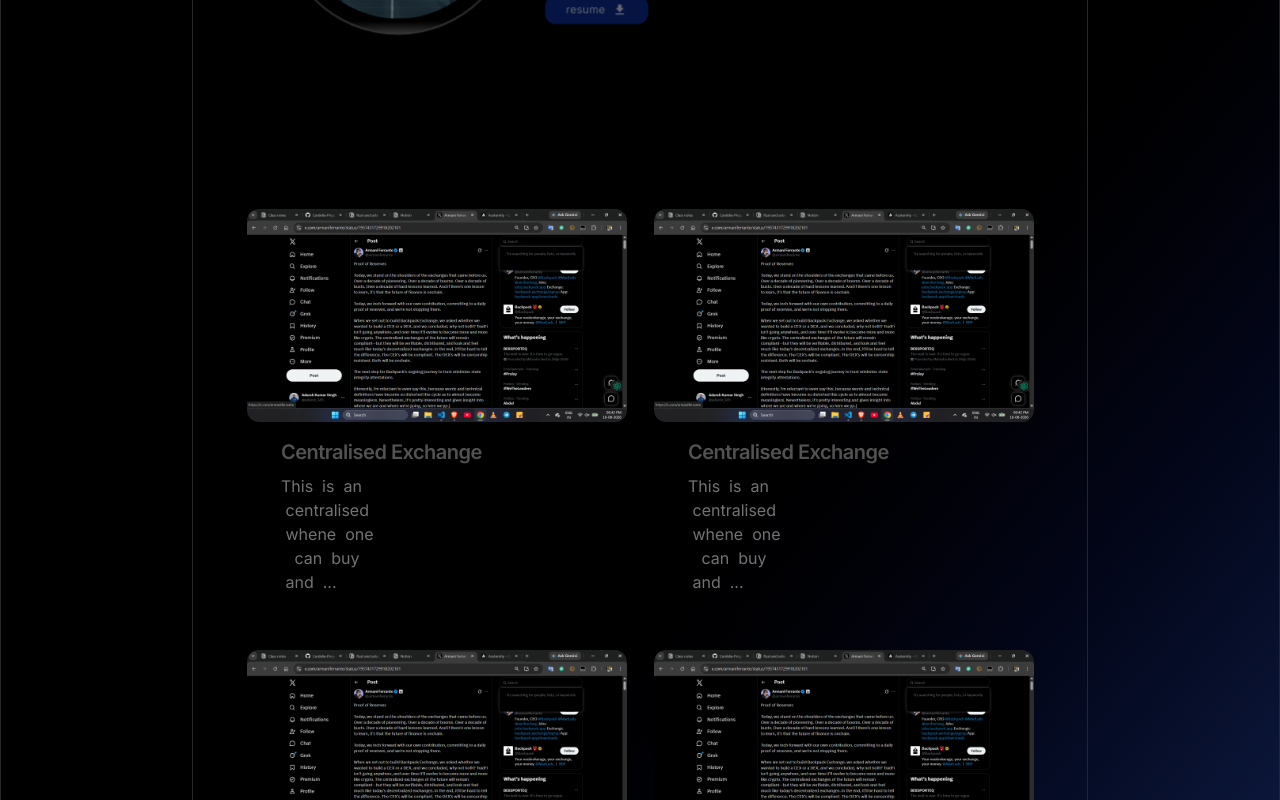
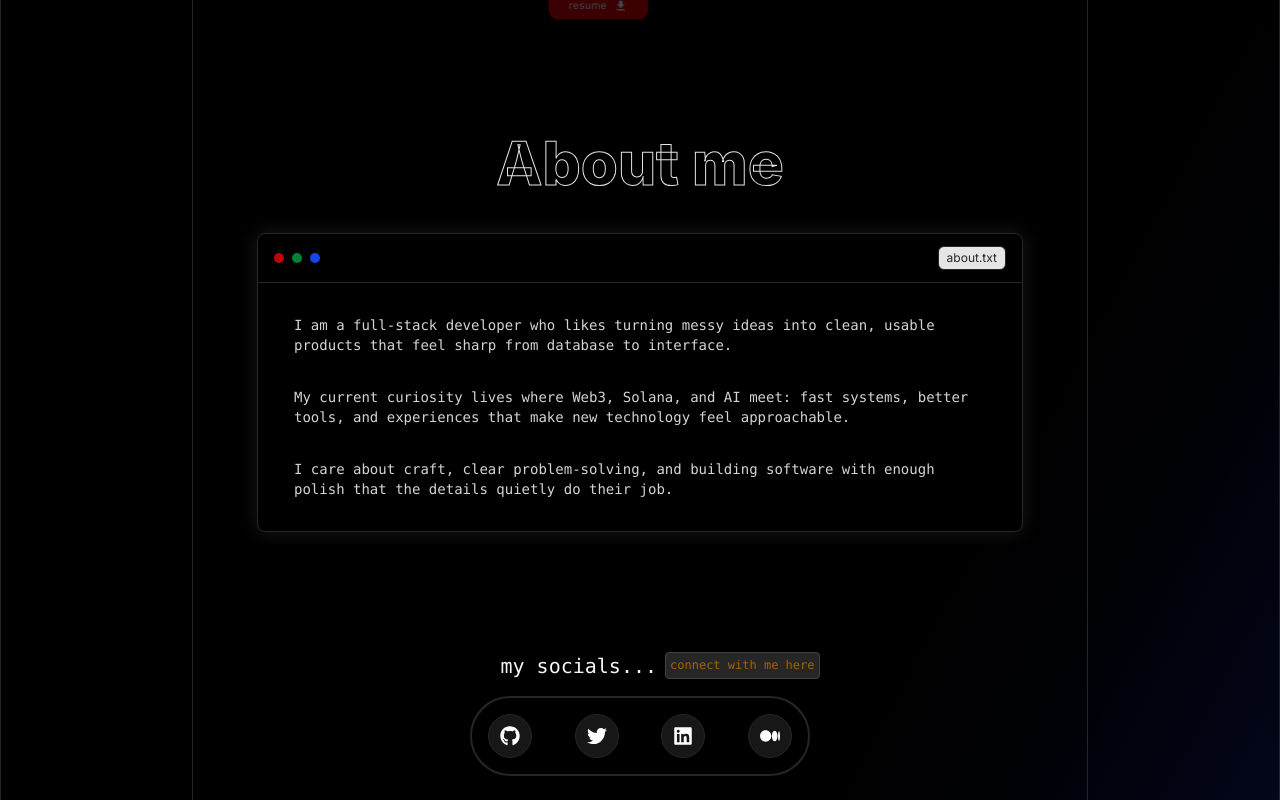
Before and after one commit to adarshkumar-stack/portfolio, a Next.js app: page / in a window 1280 px wide. Shown: the part 360-1160 px from the top of the page. Built offline with nearby package versions, Linux system fonts and the light colour scheme.

Commit message:
added socials

```diff
--- /dev/null
+++ b/app/components/about.tsx
@@ -0,0 +1,59 @@
+"use client"
+
+import { motion, useScroll, useTransform } from "motion/react"
+import { useRef, useState } from "react"
+
+export default function About() {
+    const ref = useRef(null)
+    const [activeBioTab, setActiveBioTab] = useState<"human" | "config">("human")
+    const { scrollYProgress } = useScroll({
+        target: ref,
+        offset: ["start end", "end start"]
+    })
+    const opacityContent = useTransform(scrollYProgress, [0,0.2,0.8,1], [0,1,1,0])
+    const scaleValue = useTransform(scrollYProgress, [0,0.2,0.8,1], [0.8,1,1, 0.8])
+
+    return (
+        <motion.div
+            ref={ref}
+            style={{
+                opacity: opacityContent,
+                scale: scaleValue,
+            }}
+            initial={{
+
+            }}
+            className="mt-20 mx-10">
+            <h1 className="text-6xl mx-auto w-fit font-extrabold text-black [-webkit-text-stroke:1px_#e5e5e5] ">
+                About me
+            </h1>
+            <div className="mx-auto mt-10 flex w-full max-w-5xl flex-col gap-8 px-4 text-neutral-200 sm:px-6">
+                <section className="rounded-lg border border-neutral-800 bg-black shadow-[0_0_20px_rgba(255,255,255,0.1)]">
+                    <div className="flex items-center justify-between border-b border-neutral-800 px-4 py-3">
+                        <div className="flex items-center gap-2">
+                            <span className="h-2.5 w-2.5 rounded-full bg-red-700" />
+                            <span className="h-2.5 w-2.5 rounded-full bg-green-700" />
+                            <span className="h-2.5 w-2.5 rounded-full bg-blue-700" />
+                        </div>
+                        <div className="flex rounded-md border bg-neutral-200 py-[3px] px-2 text-xs text-neutral-800">
+                            about.txt
+                        </div>
+                    </div>
+                    <div className="min-h-[220px] px-5 py-6 sm:px-7">
+                        <div className="space-y-8 text-base leading-8 text-neutral-300 sm:text-lg p-2">
+                            <p className="text-sm font-mono">
+                                I am a full-stack developer who likes turning messy ideas into clean, usable products that feel sharp from database to interface.
+                            </p>
+                            <p className="text-sm font-mono">
+                                My current curiosity lives where Web3, Solana, and AI meet: fast systems, better tools, and experiences that make new technology feel approachable.
+                            </p>
+                            <p className="text-sm font-mono">
+                                I care about craft, clear problem-solving, and building software with enough polish that the details quietly do their job.
+                            </p>
+                        </div>
+                    </div>
+                </section>
+            </div>
+        </motion.div>
+    )
+}
--- a/app/components/header.tsx
+++ b/app/components/header.tsx
@@ -24,6 +24,7 @@ export default function Header({title, description, width}: {
 
     const opacityContent = useTransform(scrollYProgress, [0,0.5,1], [0, 1, 0])
     const scaleValue = useTransform(scrollYProgress, [0.5,1], [1, 0.8])
+    const translateHeight = useTransform(scrollYProgress, [0.5, 1], [25, -200])
 
     return(
         <motion.div
@@ -31,7 +32,7 @@ export default function Header({title, description, width}: {
             style={{
                 marginLeft: 20,
                 opacity: opacityContent,
-                scale: scaleValue
+                scale: scaleValue,
             }}
             className="pt-16 px-5 flex items-center"
         >
@@ -42,6 +43,9 @@ export default function Header({title, description, width}: {
                     opacity: 0,
                     filter: "blur(5px)",
                     rotate: 300
+                }}
+                style={{
+                    y: translateHeight
                 }}
                 animate={{
                     x: 0,
@@ -135,7 +139,7 @@ export default function Header({title, description, width}: {
                         }}
 
                         key={index}
-                        className="text-shadow-xs text-md text-neutral-500">
+                        className="text-shadow-xs text-md text-neutral-400">
                             {str} &nbsp;
                     </motion.span>)}
                 </div>
@@ -153,7 +157,7 @@ export default function Header({title, description, width}: {
                     transition={{
                         duration: 0.3
                     }}
-                    className="mt-8 px-6 py-2 bg-blue-700/65 text-blue-100 rounded-xl hover:bg-blue-700/55 transition-colors duration-100 cursor-pointer text-xs tracking-wide flex items-center justify-center gap-2">
+                    className="mt-8 px-6 py-2 bg-red-700 text-blue-100 rounded-xl hover:bg-red-500/75 transition-colors duration-100 cursor-pointer text-xs tracking-wide flex items-center justify-center gap-2">
                     <span>
                         resume
                     </span>
--- /dev/null
+++ b/app/components/prevabout.tsx
@@ -0,0 +1,31 @@
+"use client"
+
+import { motion, useScroll, useTransform } from "motion/react"
+import { useRef } from "react"
+
+export default function About() {
+    const ref = useRef(null)
+    const { scrollYProgress } = useScroll({
+        target: ref,
+        offset: ["start end", "end start"]
+    })
+    const opacityContent = useTransform(scrollYProgress, [0,0.2,0.8,1], [0,1,1,0])
+    const scaleValue = useTransform(scrollYProgress, [0,0.2,0.8,1], [0.8,1,1, 0.8])
+
+    return (
+        <motion.div
+            ref={ref}
+            style={{
+                opacity: opacityContent,
+                scale: scaleValue,
+            }}
+            initial={{
+
+            }}
+            className="mt-20">
+            <h1 className="text-6xl mx-auto w-fit font-extrabold text-black [-webkit-text-stroke:1px_#e5e5e5] ">
+                About me
+            </h1>
+        </motion.div>
+    )
+}
--- /dev/null
+++ b/app/components/socials.tsx
@@ -0,0 +1,81 @@
+"use client"
+
+import {  useRef } from 'react'
+import { motion, useMotionValue, useTransform, useSpring, type MotionValue } from 'motion/react'
+import type { IconType } from 'react-icons'
+import { FaGithub, FaTwitter, FaLinkedin, FaMedium } from 'react-icons/fa6'
+
+export default function Socials() {
+  const mouseX = useMotionValue(Infinity)
+
+  return (
+    <div className='m-30 flex flex-col justify-center items-center'>
+        <div className=" text-xl text-neutral-100 pl-10  font-mono lowercase flex gap-2 items-center justify-center">
+            My socials...
+            <span className='bg-neutral-800 border border-neutral-700 p-1 text-[12px] rounded-sm text-yellow-700'>
+                connect with me here
+            </span>
+        </div>
+        <div
+            onMouseMove={(e) => mouseX.set(e.pageX)}
+            onMouseLeave={() => mouseX.set(Infinity)}
+            className="flex items-center justify-between mx-auto m-4 h-20 bg-black border-2 border-neutral-800 rounded-full w-85"
+        >
+            <DockIcon index={0} mouseX={mouseX} icon={FaGithub} label="GitHub" href="https://github.com" />
+            <DockIcon index={1} mouseX={mouseX} icon={FaTwitter} label="Twitter / X" href="https://x.com" />
+            <DockIcon index={2} mouseX={mouseX} icon={FaLinkedin} label="LinkedIn" href="https://linkedin.com" />
+            <DockIcon index={3} mouseX={mouseX} icon={FaMedium} label="Medium" href="https://medium.com" />
+        </div>
+    </div>
+  )
+}
+
+function DockIcon({ mouseX, icon: Icon, label, href, index }: DockIconProps) {
+    const ref = useRef<HTMLAnchorElement>(null)
+    const distance = useTransform(mouseX, (val) => {
+        const bounds = ref.current?.getBoundingClientRect() ?? { x: 0, width: 0 }
+        return val - bounds.x - bounds.width / 2
+    })
+    const widthSync = useTransform(distance, [-120, 0, 120], [44, 68, 44])
+    const width = useSpring(widthSync, { mass: 0.1, stiffness: 200, damping: 15 })
+
+    return (
+        <motion.a
+            ref={ref}
+            href={href}
+            target="_blank"
+            rel="noopener noreferrer"
+            initial={{
+                x: -20 * index,
+                opacity: 0
+            }}
+            animate={{
+                x: 0,
+                opacity: 1
+            }}
+            transition={{
+                duration: 0.3,
+                delay: index * 0.1,
+                ease: "easeInOut"
+            }}
+            style={{
+                width,
+                height: width
+            }}
+            className="relative m-4 flex items-center justify-center bg-neutral-900 border border-neutral-800 rounded-full text-white hover:text-red-700 hover:bg-neutral-800 transition-colors group"
+            >
+            <Icon className="text-xl" />
+            <span className="absolute -top-9 opacity-0 group-hover:opacity-100 transition-opacity bg-black border border-neutral-800 text-neutral-300 text-xs px-2 py-1 rounded whitespace-nowrap pointer-events-none">
+                {label}
+            </span>
+        </motion.a>
+    )
+}
+
+type DockIconProps = {
+    mouseX: MotionValue<number>
+    icon: IconType
+    label: string
+    href: string
+    index: number
+}
--- a/app/layout.tsx
+++ b/app/layout.tsx
@@ -17,7 +17,7 @@ export default function RootLayout({
   return (
     <html lang="en" className={inter.className}>
       <body className="min-h-screen bg-linear-to-br from-black via-black to-blue-950 border  border-neutral-800 antialiased">
-        <div className="mx-auto flex min-h-screen w-full max-w-4xl flex-col border border-neutral-800">
+        <div className="mx-auto flex min-h-screen w-full max-w-4xl flex-col border border-neutral-800 overflow-clip">
           {children}
         </div>
       </body>
--- a/app/page.tsx
+++ b/app/page.tsx
@@ -1,6 +1,8 @@
 import Navbar from "./components/navbar"
 import Header from "./components/header"
 import Projects from "./components/projects"
+import Socials from "./components/socials"
+import About from "./components/about"
 
 export default function Home() {
   const title = "Adarsh Kumar Singh"
@@ -10,6 +12,8 @@ export default function Home() {
       <Navbar />
       <br />
       <Header title={title} description={description} width={750}></Header>
+      <About></About>
+      <Socials></Socials>
       <Projects></Projects>
     </main>
   )
```
